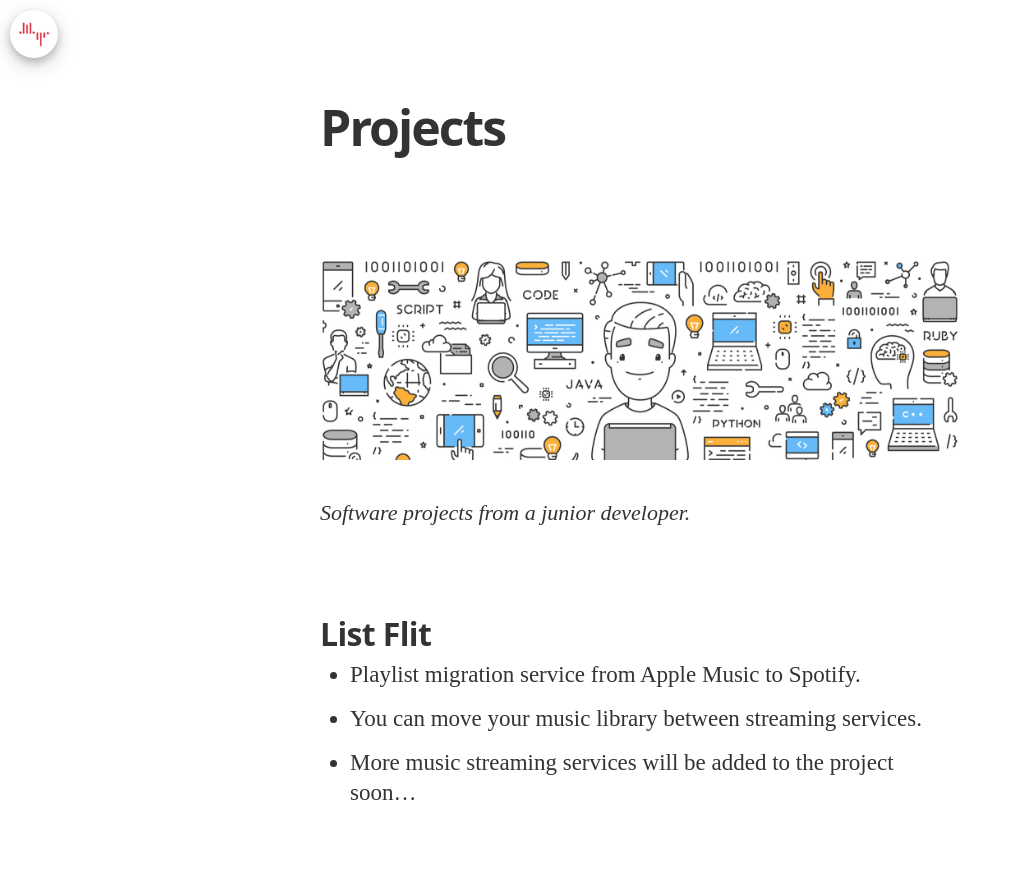
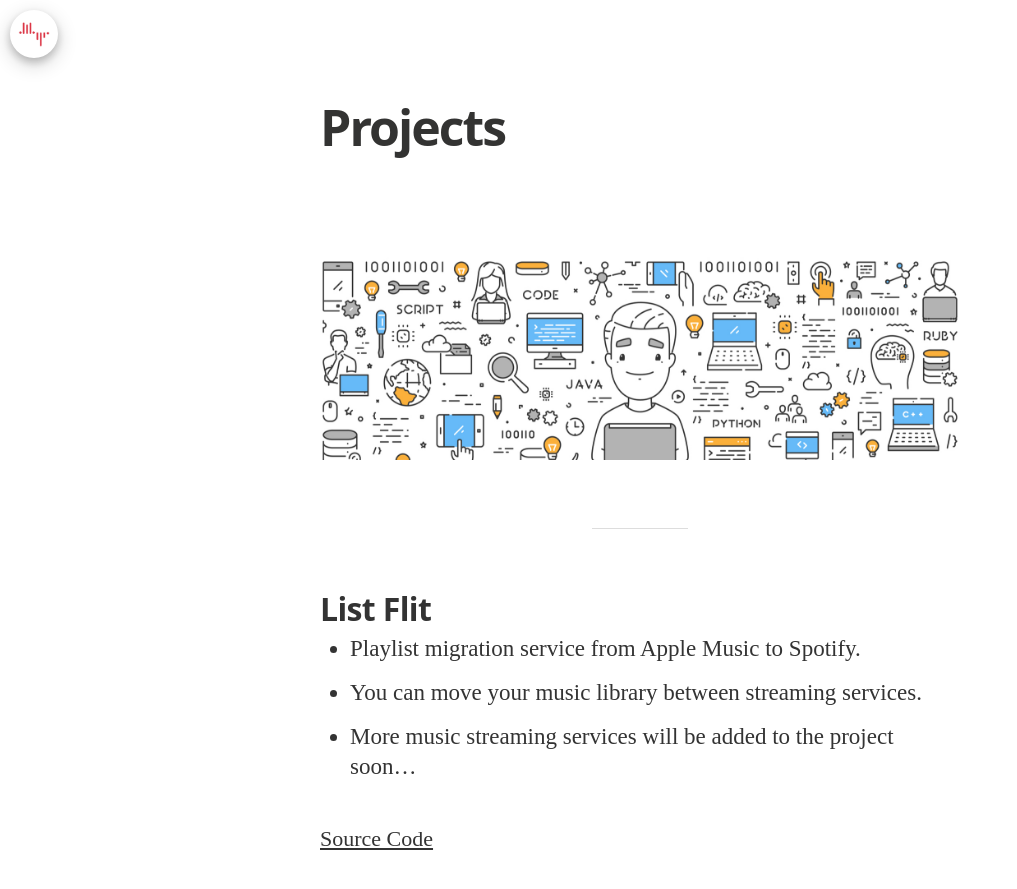
Before and after one commit to alpsakaci/alpsakaci.github.io, a Jekyll site: the page built from projects.md, in a window 1280 px wide and 900 px high. Shown: the top 889 px of the window, without its empty margins (0-1017 px from the left). Built offline with Jekyll 4.4.1, drawn with Linux system fonts in a browser that asks for light colours; nearby versions of some CDN libraries; some web fonts are replaced; some of the changed text lies outside the part shown.

Commit message:
add list flit source link

```diff
--- a/_config.yml
+++ b/_config.yml
@@ -3,8 +3,8 @@
 
 title: "Alp Şakacı"
 description: > # this means to ignore newlines until "email:"
-   Software Engineer. <br>
-   Amateur Bassist. <br>
+   Software Engineer <br>
+   Amateur Bassist <br>
    <small><i>Computer Science and Music work in harmony.</i></small>
 
 email: alpsakaci@protonmail.com
--- a/index.html
+++ b/index.html
@@ -4,7 +4,6 @@
 
 <div class="teaserimage">
     <div class="teaserimage-image" {% if site.cover %}style="background-image: url({{ site.cover | prepend: site.baseurl }}); filter: brightness(90%);"{% endif %}>
-        Teaser Image
     </div>
 </div>
 
--- a/projects.md
+++ b/projects.md
@@ -5,12 +5,16 @@
 ---
 ![](/assets/images/projects.jpg)
 
-*Software projects from a junior developer.*
+---
 
 ## List Flit
 - Playlist migration service from Apple Music to Spotify.
 - You can move your music library between streaming services.
 - More music streaming services will be added to the project soon...
+
+[Source Code](https://github.com/alpsakaci/list-flit)
+
+---
 
 ## SecretPass
 - RESTful service for password manager app.
```
